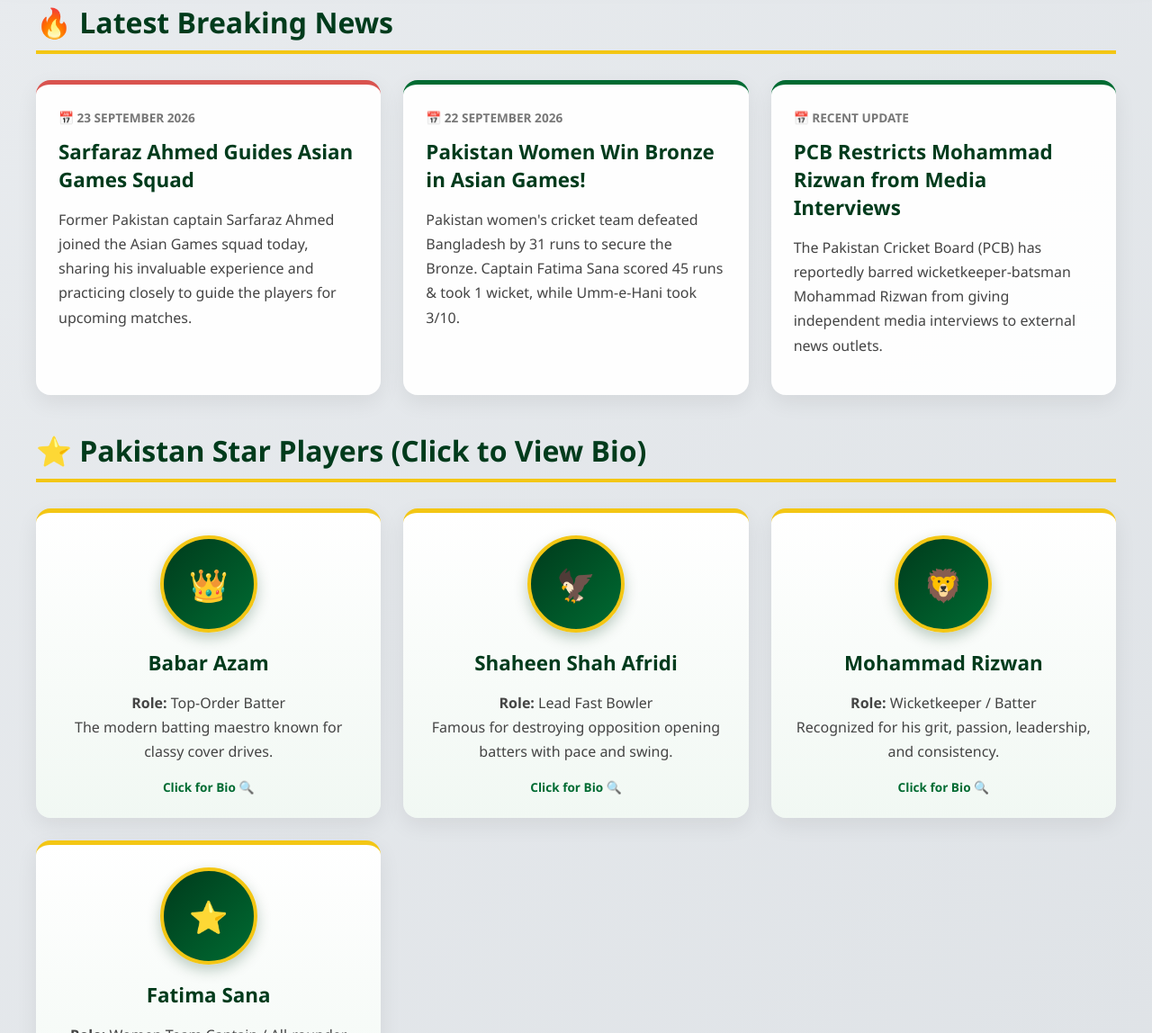
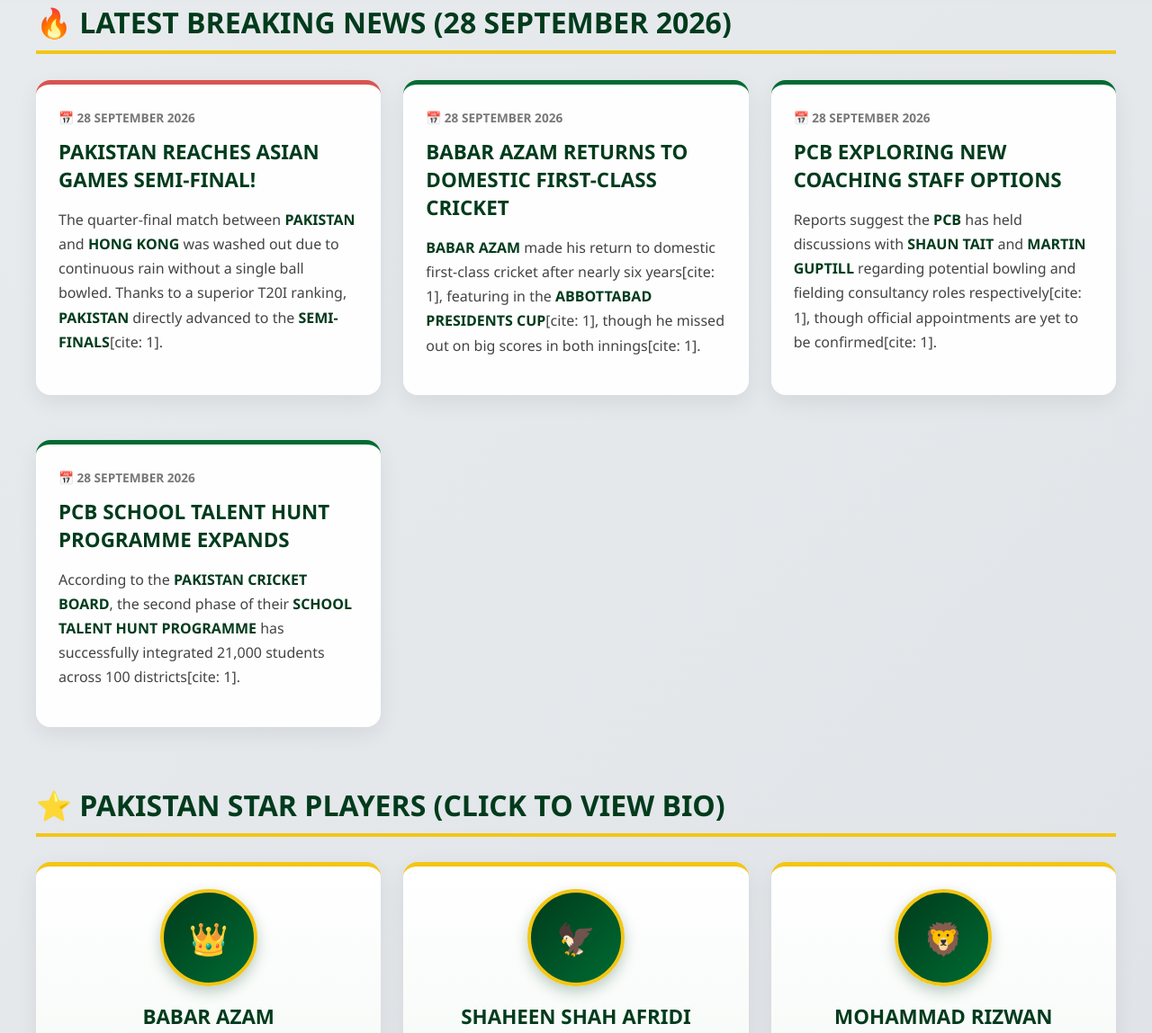
Before and after one commit to 32shanali05-afk/pakistan--cricket-news, a plain HTML site: page index.html in a window 1280 px wide. Shown: the part 359-1507 px from the top of the page at 90% size. Drawn offline with Linux system fonts and the light colour scheme.

Commit message:
Update index.html

```diff
--- a/index.html
+++ b/index.html
@@ -34,7 +34,7 @@
 
         .ticker {
             display: inline-block;
-            animation: ticker 25s linear infinite;
+            animation: ticker 35s linear infinite;
         }
 
         @keyframes ticker {
@@ -56,6 +56,7 @@
             font-size: 2.8rem;
             letter-spacing: 1.5px;
             text-shadow: 2px 2px 4px rgba(0,0,0,0.3);
+            text-transform: uppercase;
         }
 
         header p {
@@ -91,13 +92,8 @@
             margin-top: 2.5rem;
             margin-bottom: 1.8rem;
             font-size: 2rem;
-            font-weight: 700;
-        }
-
-        .grid {
-            display: grid;
-            grid-template-columns: repeat(auto-fit, minmax(300px, 1fr));
-            gap: 25px;
+            font-weight: 800;
+            text-transform: uppercase;
         }
 
         .card {
@@ -107,6 +103,7 @@
             box-shadow: 0 8px 25px rgba(0,0,0,0.07);
             transition: all 0.4s ease;
             border-top: 5px solid var(--secondary);
+            margin-bottom: 25px;
         }
 
         .card:hover {
@@ -117,7 +114,7 @@
         .card .date {
             font-size: 0.85rem;
             color: #777;
-            font-weight: 700;
+            font-weight: 800;
             text-transform: uppercase;
         }
 
@@ -125,6 +122,7 @@
             color: var(--primary);
             margin: 12px 0;
             font-size: 1.4rem;
+            font-weight: 800;
         }
 
         .card p {
@@ -133,21 +131,33 @@
             color: #444;
         }
 
+        .highlight-text {
+            color: #003b1c;
+            font-weight: 800;
+            text-transform: uppercase;
+        }
+
+        .grid {
+            display: grid;
+            grid-template-columns: repeat(auto-fit, minmax(300px, 1fr));
+            gap: 25px;
+        }
+
         .player-card {
             text-align: center;
             background: linear-gradient(to bottom, #ffffff, #f1f8f3);
             border-top-color: var(--gold);
             cursor: pointer;
-            position: relative;
+            margin-bottom: 0;
         }
 
         .player-card::after {
-            content: 'Click for Bio 🔍';
+            content: 'CLICK FOR BIO 🔍';
             display: block;
             margin-top: 15px;
             font-size: 0.85rem;
             color: var(--secondary);
-            font-weight: bold;
+            font-weight: 800;
         }
 
         .player-img {
@@ -190,12 +200,6 @@
             box-shadow: 0 15px 35px rgba(0,0,0,0.3);
             border-top: 6px solid var(--gold);
             position: relative;
-            animation: fadeIn 0.3s ease;
-        }
-
-        @keyframes fadeIn {
-            from { opacity: 0; transform: translateY(-20px); }
-            to { opacity: 1; transform: translateY(0); }
         }
 
         .close-btn {
@@ -206,22 +210,10 @@
             font-weight: bold;
             color: #aaa;
             cursor: pointer;
-            transition: color 0.2s;
         }
 
         .close-btn:hover {
             color: var(--dark);
-        }
-
-        .modal-content h3 {
-            color: var(--primary);
-            margin-top: 0;
-            font-size: 1.8rem;
-        }
-
-        .modal-content p {
-            line-height: 1.7;
-            color: #444;
         }
 
         footer {
@@ -232,6 +224,8 @@
             margin-top: 4rem;
             font-size: 1rem;
             border-top: 6px solid var(--gold);
+            text-transform: uppercase;
+            font-weight: bold;
         }
     </style>
 </head>
@@ -239,63 +233,69 @@
 
     <div class="ticker-wrap">
         <div class="ticker">
-            🚨 Latest Updates: Sarfaraz Ahmed guides Asian Games Squad &bull; Pakistan Women secure Bronze Medal in Asian Games &bull; PCB restricts Mohammad Rizwan from external media interviews.
+            🚨 28 SEPT UPDATES: PAKISTAN REACHES ASIAN GAMES SEMI-FINAL AFTER MATCH AGAINST HONG KONG WASHED OUT DUE TO RAIN! &bull; BABAR AZAM RETURNS TO DOMESTIC FIRST-CLASS CRICKET &bull; PCB DISCUSSES POTENTIAL COACHING ROLES WITH SHAUN TAIT & MARTIN GUPTILL &bull; SCHOOL TALENT HUNT PROGRAMME EXPANDS TO 100 DISTRICTS.
         </div>
     </div>
 
     <header>
-        <span class="flag-badge">🇵🇰 Pakistan Cricket Live Portal</span>
-        <h1>Green Shirts News & Hub</h1>
+        <span class="flag-badge">🇵🇰 PAKISTAN CRICKET LIVE PORTAL</span>
+        <h1>GREEN SHIRTS NEWS & HUB</h1>
         <p>Your ultimate destination for Pakistan Cricket Team updates, exclusive breaking news, and player profiles.</p>
     </header>
 
     <div class="container">
 
-        <h2 class="section-title">🔥 Latest Breaking News</h2>
+        <h2 class="section-title">🔥 LATEST BREAKING NEWS (28 SEPTEMBER 2026)</h2>
         <div class="grid">
             <div class="card" style="border-top-color: #d9534f;">
-                <span class="date">📅 23 September 2026</span>
-                <h3>Sarfaraz Ahmed Guides Asian Games Squad</h3>
-                <p>Former Pakistan captain Sarfaraz Ahmed joined the Asian Games squad today, sharing his invaluable experience and practicing closely to guide the players for upcoming matches.</p>
+                <span class="date">📅 28 SEPTEMBER 2026</span>
+                <h3>PAKISTAN REACHES ASIAN GAMES SEMI-FINAL!</h3>
+                <p>The quarter-final match between <span class="highlight-text">PAKISTAN</span> and <span class="highlight-text">HONG KONG</span> was washed out due to continuous rain without a single ball bowled. Thanks to a superior T20I ranking, <span class="highlight-text">PAKISTAN</span> directly advanced to the <span class="highlight-text">SEMI-FINALS</span>[cite: 1].</p>
             </div>
 
             <div class="card">
-                <span class="date">📅 22 September 2026</span>
-                <h3>Pakistan Women Win Bronze in Asian Games!</h3>
-                <p>Pakistan women's cricket team defeated Bangladesh by 31 runs to secure the Bronze. Captain Fatima Sana scored 45 runs & took 1 wicket, while Umm-e-Hani took 3/10.</p>
+                <span class="date">📅 28 SEPTEMBER 2026</span>
+                <h3>BABAR AZAM RETURNS TO DOMESTIC FIRST-CLASS CRICKET</h3>
+                <p><span class="highlight-text">BABAR AZAM</span> made his return to domestic first-class cricket after nearly six years[cite: 1], featuring in the <span class="highlight-text">ABBOTTABAD PRESIDENTS CUP</span>[cite: 1], though he missed out on big scores in both innings[cite: 1].</p>
             </div>
 
             <div class="card">
-                <span class="date">📅 Recent Update</span>
-                <h3>PCB Restricts Mohammad Rizwan from Media Interviews</h3>
-                <p>The Pakistan Cricket Board (PCB) has reportedly barred wicketkeeper-batsman Mohammad Rizwan from giving independent media interviews to external news outlets.</p>
+                <span class="date">📅 28 SEPTEMBER 2026</span>
+                <h3>PCB EXPLORING NEW COACHING STAFF OPTIONS</h3>
+                <p>Reports suggest the <span class="highlight-text">PCB</span> has held discussions with <span class="highlight-text">SHAUN TAIT</span> and <span class="highlight-text">MARTIN GUPTILL</span> regarding potential bowling and fielding consultancy roles respectively[cite: 1], though official appointments are yet to be confirmed[cite: 1].</p>
+            </div>
+
+            <div class="card">
+                <span class="date">📅 28 SEPTEMBER 2026</span>
+                <h3>PCB SCHOOL TALENT HUNT PROGRAMME EXPANDS</h3>
+                <p>According to the <span class="highlight-text">PAKISTAN CRICKET BOARD</span>, the second phase of their <span class="highlight-text">SCHOOL TALENT HUNT PROGRAMME</span> has successfully integrated 21,000 students across 100 districts[cite: 1].</p>
             </div>
         </div>
 
-        <h2 class="section-title">⭐ Pakistan Star Players (Click to View Bio)</h2>
+        <h2 class="section-title">⭐ PAKISTAN STAR PLAYERS (CLICK TO VIEW BIO)</h2>
         <div class="grid">
-            <div class="card player-card" onclick="openBio('Babar Azam', 'Babar Azam is widely regarded as one of the best contemporary batsmen in world cricket. Known for his elegant cover drives and consistency across all formats, he has broken numerous records as a former captain and world-class top-order batter for Pakistan.')">
+            <div class="card player-card" onclick="openBio('BABAR AZAM', 'Babar Azam is widely regarded as one of the best contemporary batsmen in world cricket. Known for his elegant cover drives and consistency across all formats, he recently returned to domestic first-class cricket in the Presidents Cup[cite: 1].')">
                 <div class="player-img">👑</div>
-                <h3>Babar Azam</h3>
-                <p><strong>Role:</strong> Top-Order Batter<br>The modern batting maestro known for classy cover drives.</p>
+                <h3>BABAR AZAM</h3>
+                <p><strong>Role:</strong> TOP-ORDER BATTER<br>The modern batting maestro known for classy cover drives.</p>
             </div>
 
-            <div class="card player-card" onclick="openBio('Shaheen Shah Afridi', 'Shaheen Shah Afridi is Pakistan premier left-arm fast bowler, internationally feared for his lethal first-over swing and yorkers. He led Lahore Qalandars to consecutive PSL titles and remains a frontline strike bowler for the national team.')">
+            <div class="card player-card" onclick="openBio('SHAHEEN SHAH AFRIDI', 'Shaheen Shah Afridi is Pakistan premier left-arm fast bowler, internationally feared for his lethal first-over swing and yorkers. He led Lahore Qalandars to consecutive PSL titles and remains a frontline strike bowler.')">
                 <div class="player-img">🦅</div>
-                <h3>Shaheen Shah Afridi</h3>
-                <p><strong>Role:</strong> Lead Fast Bowler<br>Famous for destroying opposition opening batters with pace and swing.</p>
+                <h3>SHAHEEN SHAH AFRIDI</h3>
+                <p><strong>Role:</strong> LEAD FAST BOWLER<br>Famous for destroying opposition opening batters with pace and swing.</p>
             </div>
 
-            <div class="card player-card" onclick="openBio('Mohammad Rizwan', 'Mohammad Rizwan is the warrior and heart of Pakistan cricket. Renowned for his exceptional wicketkeeping skills, fierce determination, and incredible stamina as an opening batsman, he is a vital pillar in all formats of the game.')">
+            <div class="card player-card" onclick="openBio('MOHAMMAD RIZWAN', 'Mohammad Rizwan is the warrior and heart of Pakistan cricket. Renowned for his exceptional wicketkeeping skills, fierce determination, and incredible stamina as an opening batsman.')">
                 <div class="player-img">🦁</div>
-                <h3>Mohammad Rizwan</h3>
-                <p><strong>Role:</strong> Wicketkeeper / Batter<br>Recognized for his grit, passion, leadership, and consistency.</p>
+                <h3>MOHAMMAD RIZWAN</h3>
+                <p><strong>Role:</strong> WICKETKEEPER / BATTER<br>Recognized for his grit, passion, leadership, and consistency.</p>
             </div>
 
-            <div class="card player-card" onclick="openBio('Fatima Sana', 'Fatima Sana is an inspiring all-rounder and the captain of the Pakistan Womens cricket team. She is celebrated for her fearless leadership, match-winning bowling spells, and clutch batting performances under pressure.')">
+            <div class="card player-card" onclick="openBio('FATIMA SANA', 'Fatima Sana is an inspiring all-rounder and the captain of the Pakistan Womens cricket team. She is celebrated for her fearless leadership and match-winning performances.')">
                 <div class="player-img">⭐</div>
-                <h3>Fatima Sana</h3>
-                <p><strong>Role:</strong> Women Team Captain / All-rounder<br>An inspiring leader delivering match-winning performances.</p>
+                <h3>FATIMA SANA</h3>
+                <p><strong>Role:</strong> WOMEN TEAM CAPTAIN / ALL-ROUNDER<br>An inspiring leader delivering match-winning performances.</p>
             </div>
         </div>
 
@@ -305,13 +305,13 @@
     <div id="bioModal" class="modal">
         <div class="modal-content">
             <span class="close-btn" onclick="closeBio()">&times;</span>
-            <h3 id="modalTitle">Player Name</h3>
+            <h3 id="modalTitle">PLAYER NAME</h3>
             <p id="modalText">Player biography will appear here...</p>
         </div>
     </div>
 
     <footer>
-        <p>&copy; 2026 Pakistan Cricket Portal | Proudly Designed for Pakistan Cricket Fans 🇵🇰</p>
+        <p>&copy; 2026 PAKISTAN CRICKET PORTAL | PROUDLY DESIGNED FOR PAKISTAN CRICKET FANS 🇵🇰</p>
     </footer>
 
     <script>
@@ -325,7 +325,6 @@
             document.getElementById('bioModal').style.display = 'none';
         }
 
-        // Close modal when clicking outside the box
         window.onclick = function(event) {
             let modal = document.getElementById('bioModal');
             if (event.target == modal) {
```
